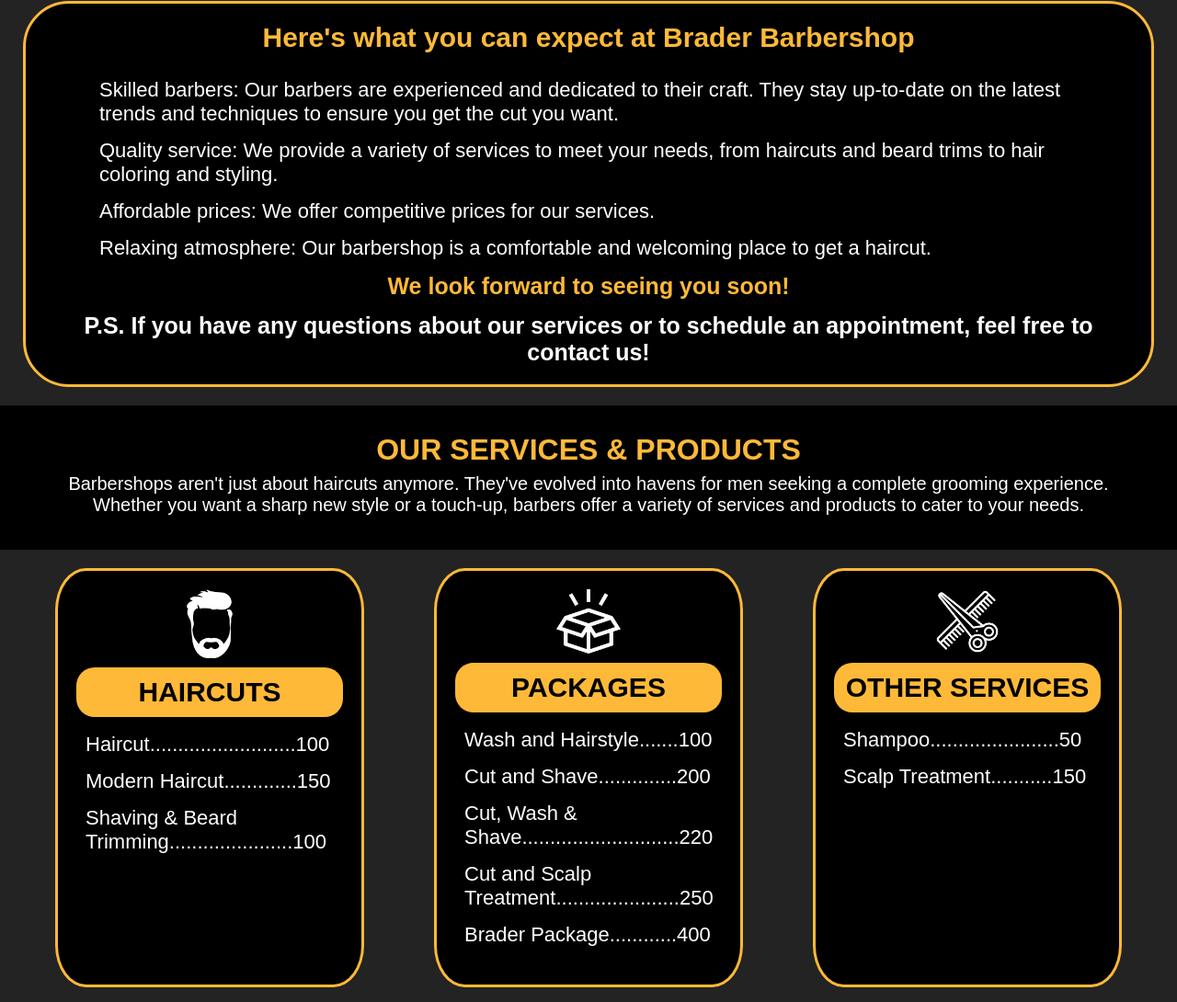
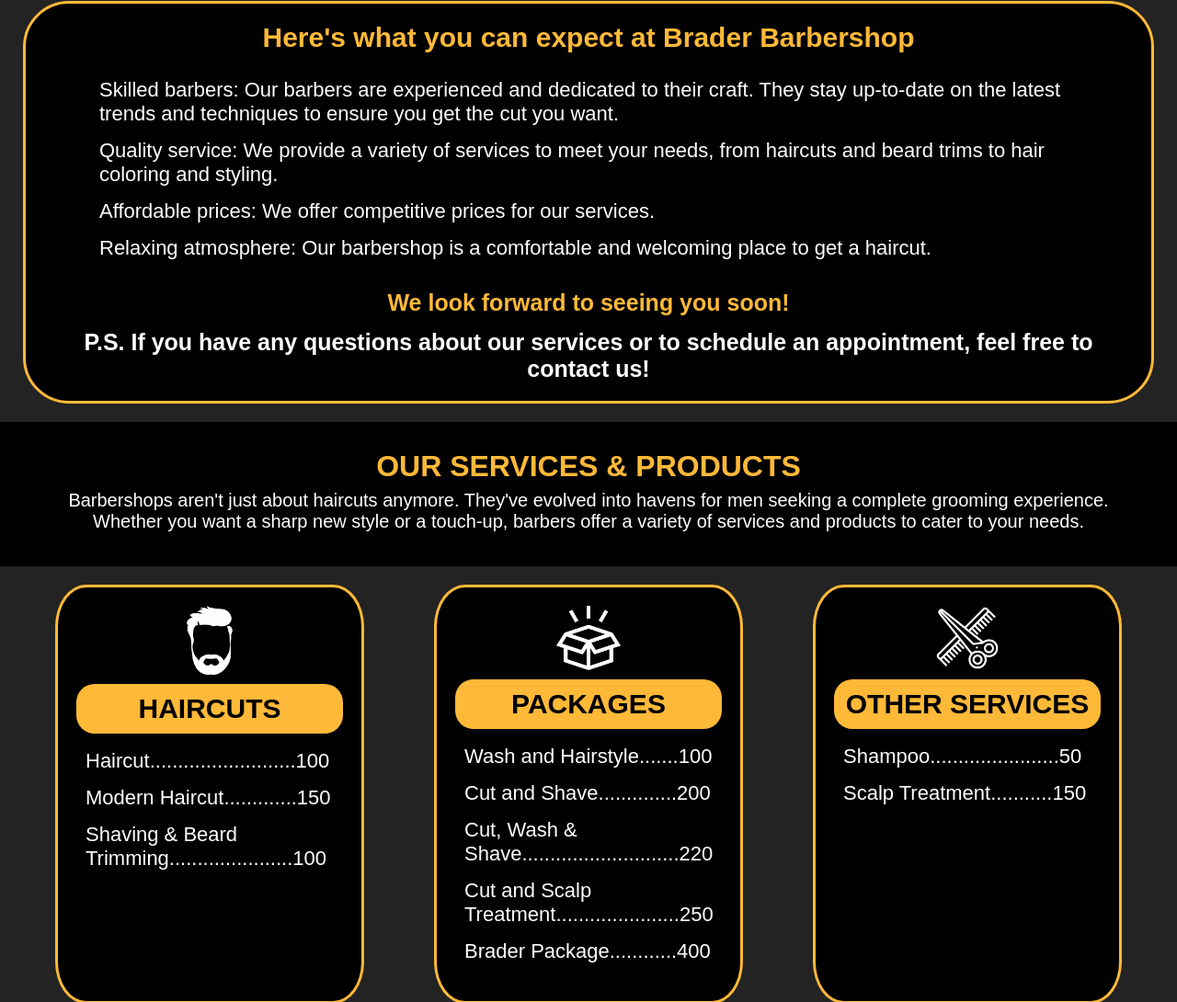
Before and after one commit to rhennmarc/BraderBarbershop, a plain HTML site: page index.html in a window 1280 px wide. Shown: the part 1084-2174 px from the top of the page at 92% size. Drawn offline with Linux system fonts and the light colour scheme.

Commit message:
Style.css

```diff
--- a/Style.css
+++ b/Style.css
@@ -154,7 +154,7 @@ nav ul li:hover::after{
 }
 .about_box1 h3{
     text-align: center;
-    padding: 7px 20px 7px;
+    padding: 25px 20px 7px;
     font-size: 25px;
     color: rgb(255, 185, 56);
 }
```
